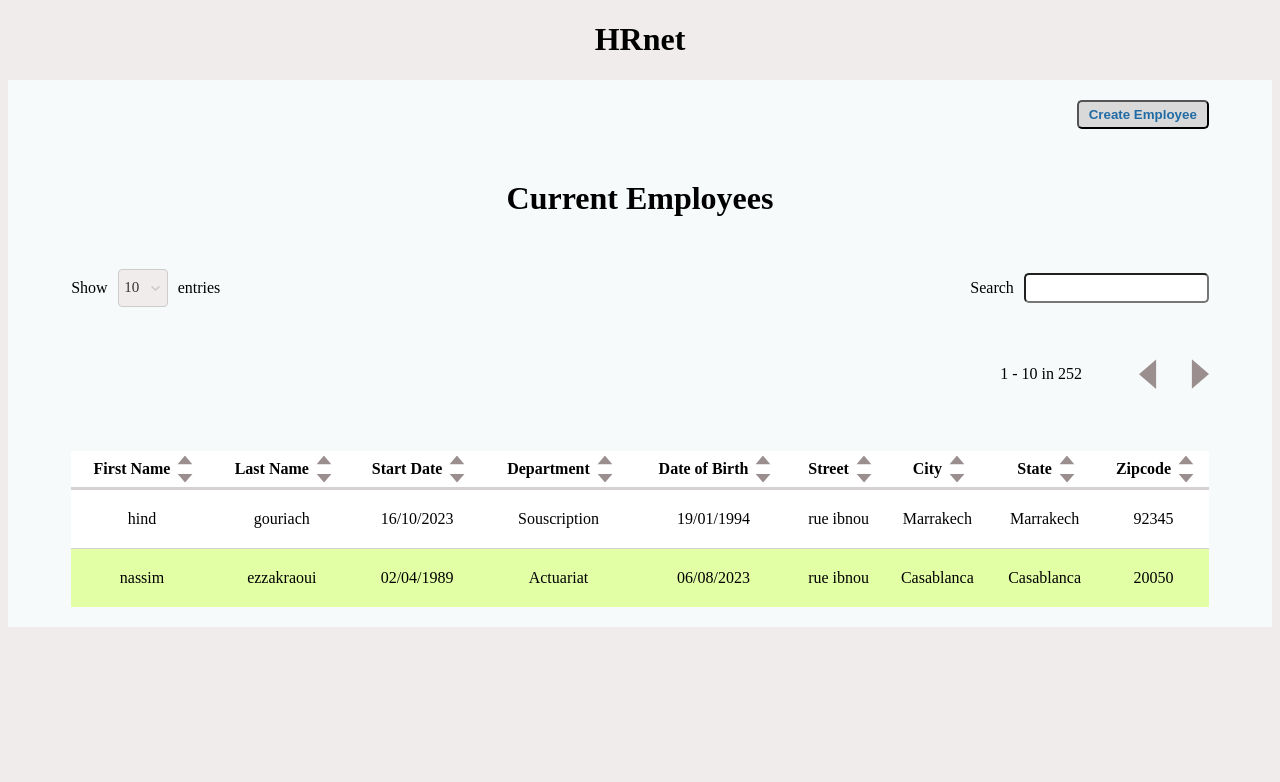
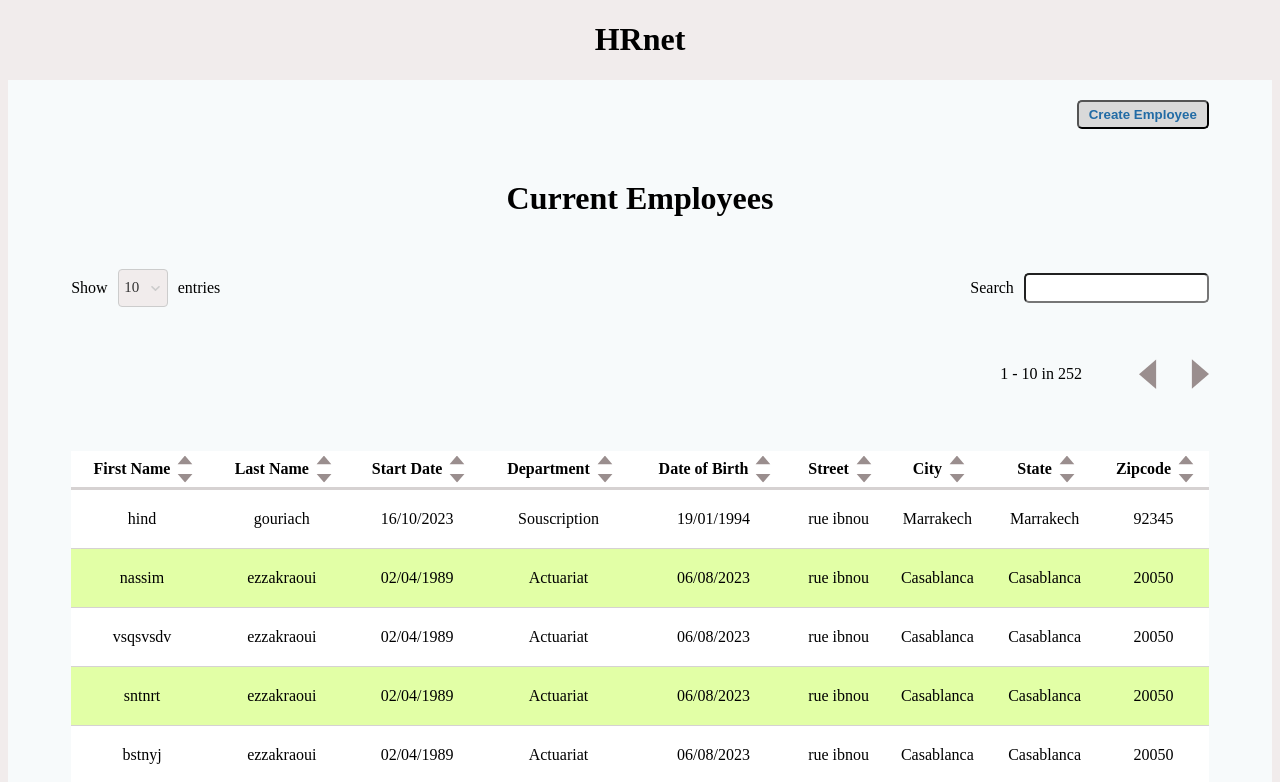
Before and after one commit to nassmim/oc-wealthHealth, a React (Vite) app: page /employees-list in a window 1280 px wide. Shown: the top 782 px of the page. Built offline with nearby package versions, Linux system fonts and the light colour scheme; data requests are answered from the project's data file.

Commit message:
feature: display table with different number of rows and with pagination

```diff
--- a/data/db.json
+++ b/data/db.json
@@ -14,6 +14,306 @@
     },
     {
       "id": "2",
+      "firstName": "nassim",
+      "lastName": "ezzakraoui",
+      "startDate": "02/04/1989",
+      "department": "Actuariat",
+      "birthdate": "06/08/2023",
+      "street": "rue ibnou",
+      "city": "Casablanca",
+      "state": "Casablanca",
+      "zipcode": "20050"
+    },
+    {
+      "id": "3",
+      "firstName": "vsqsvsdv",
+      "lastName": "ezzakraoui",
+      "startDate": "02/04/1989",
+      "department": "Actuariat",
+      "birthdate": "06/08/2023",
+      "street": "rue ibnou",
+      "city": "Casablanca",
+      "state": "Casablanca",
+      "zipcode": "20050"
+    },
+    {
+      "id": "4",
+      "firstName": "sntnrt",
+      "lastName": "ezzakraoui",
+      "startDate": "02/04/1989",
+      "department": "Actuariat",
+      "birthdate": "06/08/2023",
+      "street": "rue ibnou",
+      "city": "Casablanca",
+      "state": "Casablanca",
+      "zipcode": "20050"
+    },
+    {
+      "id": "5",
+      "firstName": "bstnyj",
+      "lastName": "ezzakraoui",
+      "startDate": "02/04/1989",
+      "department": "Actuariat",
+      "birthdate": "06/08/2023",
+      "street": "rue ibnou",
+      "city": "Casablanca",
+      "state": "Casablanca",
+      "zipcode": "20050"
+    },
+    {
+      "id": "6",
+      "firstName": "kon^fo'",
+      "lastName": "ezzakraoui",
+      "startDate": "02/04/1989",
+      "department": "Actuariat",
+      "birthdate": "06/08/2023",
+      "street": "rue ibnou",
+      "city": "Casablanca",
+      "state": "Casablanca",
+      "zipcode": "20050"
+    },
+    {
+      "id": "7",
+      "firstName": "po,czeo",
+      "lastName": "ezzakraoui",
+      "startDate": "02/04/1989",
+      "department": "Actuariat",
+      "birthdate": "06/08/2023",
+      "street": "rue ibnou",
+      "city": "Casablanca",
+      "state": "Casablanca",
+      "zipcode": "20050"
+    },
+    {
+      "id": "8",
+      "firstName": "uiehn",
+      "lastName": "ezzakraoui",
+      "startDate": "02/04/1989",
+      "department": "Actuariat",
+      "birthdate": "06/08/2023",
+      "street": "rue ibnou",
+      "city": "Casablanca",
+      "state": "Casablanca",
+      "zipcode": "20050"
+    },
+    {
+      "id": "9",
+      "firstName": "k,k,c on",
+      "lastName": "ezzakraoui",
+      "startDate": "02/04/1989",
+      "department": "Actuariat",
+      "birthdate": "06/08/2023",
+      "street": "rue ibnou",
+      "city": "Casablanca",
+      "state": "Casablanca",
+      "zipcode": "20050"
+    },
+    {
+      "id": "10",
+      "firstName": "iohruhh",
+      "lastName": "ezzakraoui",
+      "startDate": "02/04/1989",
+      "department": "Actuariat",
+      "birthdate": "06/08/2023",
+      "street": "rue ibnou",
+      "city": "Casablanca",
+      "state": "Casablanca",
+      "zipcode": "20050"
+    },
+    {
+      "id": "11",
+      "firstName": "ckonezc",
+      "lastName": "ezzakraoui",
+      "startDate": "02/04/1989",
+      "department": "Actuariat",
+      "birthdate": "06/08/2023",
+      "street": "rue ibnou",
+      "city": "Casablanca",
+      "state": "Casablanca",
+      "zipcode": "20050"
+    },
+    {
+      "id": "12",
+      "firstName": "cjzbphbf",
+      "lastName": "ezzakraoui",
+      "startDate": "02/04/1989",
+      "department": "Actuariat",
+      "birthdate": "06/08/2023",
+      "street": "rue ibnou",
+      "city": "Casablanca",
+      "state": "Casablanca",
+      "zipcode": "20050"
+    },
+    {
+      "id": "13",
+      "firstName": "cjzbphbf",
+      "lastName": "ezzakraoui",
+      "startDate": "02/04/1989",
+      "department": "Actuariat",
+      "birthdate": "06/08/2023",
+      "street": "rue ibnou",
+      "city": "Casablanca",
+      "state": "Casablanca",
+      "zipcode": "20050"
+    },
+    {
+      "id": "14",
+      "firstName": "nassim",
+      "lastName": "ezzakraoui",
+      "startDate": "02/04/1989",
+      "department": "Actuariat",
+      "birthdate": "06/08/2023",
+      "street": "rue ibnou",
+      "city": "Casablanca",
+      "state": "Casablanca",
+      "zipcode": "20050"
+    },
+    {
+      "id": "15",
+      "firstName": "nassim",
+      "lastName": "ezzakraoui",
+      "startDate": "02/04/1989",
+      "department": "Actuariat",
+      "birthdate": "06/08/2023",
+      "street": "rue ibnou",
+      "city": "Casablanca",
+      "state": "Casablanca",
+      "zipcode": "20050"
+    },
+    {
+      "id": "16",
+      "firstName": "nassim",
+      "lastName": "ezzakraoui",
+      "startDate": "02/04/1989",
+      "department": "Actuariat",
+      "birthdate": "06/08/2023",
+      "street": "rue ibnou",
+      "city": "Casablanca",
+      "state": "Casablanca",
+      "zipcode": "20050"
+    },
+    {
+      "id": "17",
+      "firstName": "nassim",
+      "lastName": "ezzakraoui",
+      "startDate": "02/04/1989",
+      "department": "Actuariat",
+      "birthdate": "06/08/2023",
+      "street": "rue ibnou",
+      "city": "Casablanca",
+      "state": "Casablanca",
+      "zipcode": "20050"
+    },
+    {
+      "id": "18",
+      "firstName": "nassim",
+      "lastName": "ezzakraoui",
+      "startDate": "02/04/1989",
+      "department": "Actuariat",
+      "birthdate": "06/08/2023",
+      "street": "rue ibnou",
+      "city": "Casablanca",
+      "state": "Casablanca",
+      "zipcode": "20050"
+    },
+    {
+      "id": "19",
+      "firstName": "nassim",
+      "lastName": "ezzakraoui",
+      "startDate": "02/04/1989",
+      "department": "Actuariat",
+      "birthdate": "06/08/2023",
+      "street": "rue ibnou",
+      "city": "Casablanca",
+      "state": "Casablanca",
+      "zipcode": "20050"
+    },
+    {
+      "id": "20",
+      "firstName": "nassim",
+      "lastName": "ezzakraoui",
+      "startDate": "02/04/1989",
+      "department": "Actuariat",
+      "birthdate": "06/08/2023",
+      "street": "rue ibnou",
+      "city": "Casablanca",
+      "state": "Casablanca",
+      "zipcode": "20050"
+    },
+    {
+      "id": "21",
+      "firstName": "nassim",
+      "lastName": "ezzakraoui",
+      "startDate": "02/04/1989",
+      "department": "Actuariat",
+      "birthdate": "06/08/2023",
+      "street": "rue ibnou",
+      "city": "Casablanca",
+      "state": "Casablanca",
+      "zipcode": "20050"
+    },
+    {
+      "id": "22",
+      "firstName": "nassim",
+      "lastName": "ezzakraoui",
+      "startDate": "02/04/1989",
+      "department": "Actuariat",
+      "birthdate": "06/08/2023",
+      "street": "rue ibnou",
+      "city": "Casablanca",
+      "state": "Casablanca",
+      "zipcode": "20050"
+    },
+    {
+      "id": "23",
+      "firstName": "nassim",
+      "lastName": "ezzakraoui",
+      "startDate": "02/04/1989",
+      "department": "Actuariat",
+      "birthdate": "06/08/2023",
+      "street": "rue ibnou",
+      "city": "Casablanca",
+      "state": "Casablanca",
+      "zipcode": "20050"
+    },
+    {
+      "id": "24",
+      "firstName": "nassim",
+      "lastName": "ezzakraoui",
+      "startDate": "02/04/1989",
+      "department": "Actuariat",
+      "birthdate": "06/08/2023",
+      "street": "rue ibnou",
+      "city": "Casablanca",
+      "state": "Casablanca",
+      "zipcode": "20050"
+    },
+    {
+      "id": "25",
+      "firstName": "nassim",
+      "lastName": "ezzakraoui",
+      "startDate": "02/04/1989",
+      "department": "Actuariat",
+      "birthdate": "06/08/2023",
+      "street": "rue ibnou",
+      "city": "Casablanca",
+      "state": "Casablanca",
+      "zipcode": "20050"
+    },
+    {
+      "id": "26",
+      "firstName": "nassim",
+      "lastName": "ezzakraoui",
+      "startDate": "02/04/1989",
+      "department": "Actuariat",
+      "birthdate": "06/08/2023",
+      "street": "rue ibnou",
+      "city": "Casablanca",
+      "state": "Casablanca",
+      "zipcode": "20050"
+    },
+    {
+      "id": "27",
       "firstName": "nassim",
       "lastName": "ezzakraoui",
       "startDate": "02/04/1989",
--- a/src/features/ViewEmployees/Table/hooks/useSortTable.ts
+++ b/src/features/ViewEmployees/Table/hooks/useSortTable.ts
@@ -3,7 +3,11 @@ import { EmployeeEntity } from '../../employeesSlice'
 
 const useSortTable = (
   data: EmployeeEntity[]
-): [EmployeeEntity[], (sortingField: string, sortingOrder: string) => void] => {
+): [
+  EmployeeEntity[],
+  React.Dispatch<React.SetStateAction<EmployeeEntity[]>>,
+  (sortingField: string, sortingOrder: string) => void
+] => {
   const [tableData, setTableData] = useState(data)
 
   const sortData = (sortingField: string, sortingOrder: string): void => {
@@ -29,7 +33,8 @@ const useSortTable = (
 
     setTableData(dataSorted)
   }
-  return [tableData, sortData]
+
+  return [tableData, setTableData, sortData]
 }
 
 export default useSortTable
--- a/src/features/ViewEmployees/ViewEmployees.tsx
+++ b/src/features/ViewEmployees/ViewEmployees.tsx
@@ -3,8 +3,8 @@ import { Link } from 'react-router-dom'
 import { ButtonStyled } from '../../shared/style.ts'
 import { Title } from '../../shared/style.ts'
 
-import { useEffect } from 'react'
-import { useGetEmployeesQuery } from '../api/apiEmployeesSlice'
+import { useEffect, useState } from 'react'
+import { useLazyGetEmployeesQuery } from '../api/apiEmployeesSlice'
 
 import type { TableColumn } from './types.tsx'
 import type { OptionValue } from '../../shared/Inputs/SelectDropdown.tsx'
@@ -23,19 +23,40 @@ const columns: TableColumn[] = [
 ]
 
 const entriesNumberOptions: OptionValue[] = [
-  { value: '1', label: '10' },
+  { value: '10', label: '10' },
   { value: '25', label: '25' },
   { value: '50', label: '50' },
   { value: '100', label: '100' },
 ]
 
 const ViewEmployees = () => {
-  const { data: employees = [], isError, isLoading } = useGetEmployeesQuery({})
+  const getEmployees = async (fromIndex: number, toIndex: number) => {
+    const employeesFetched = await getEmployeesTrigger(undefined, true)
+      .unwrap()
+      .catch((err) => {
+        throw new Error()
+      })
+
+    setEmployees(employeesFetched.slice(fromIndex, toIndex))
+  }
+  const [
+    getEmployeesTrigger,
+    { data: employeesUpdated = [], isError, isLoading, isSuccess },
+  ] = useLazyGetEmployeesQuery()
+  const [employees, setEmployees] = useState(employeesUpdated)
 
   useEffect(() => {
     if (isError) throw new Error()
   }, [isError])
+  useEffect(() => {
+    // console.log('useEffect employees')
+    // console.log(employees)
+  }, [employees])
 
+  useEffect(() => {
+    // console.log('useeffet is success')
+    // console.log(employees)
+  }, [isSuccess])
   return (
     <Container>
       <MainContainer>
@@ -48,6 +69,7 @@ const ViewEmployees = () => {
           <div>It's coming</div>
         ) : (
           <DisplayTable
+            fetchData={getEmployees}
             data={employees}
             columns={columns}
             initialSort={{ column: 'id', order: 'asc' }}
--- a/src/features/ViewEmployees/hooks/useSearch.ts
+++ b/src/features/ViewEmployees/hooks/useSearch.ts
@@ -12,6 +12,7 @@ const useSearch = ({
   searchOnFullWord: boolean
 }): [
   EmployeeEntity[],
+  React.Dispatch<React.SetStateAction<EmployeeEntity[]>>,
   string,
   React.Dispatch<React.SetStateAction<string>>
 ] => {
@@ -67,7 +68,11 @@ const useSearch = ({
     filter()
   }, [searchValue])
 
-  return [tableData, searchValue, setSearchValue]
+  useEffect(() => {
+    setTableData(data)
+  }, [data])
+
+  return [tableData, setTableData, searchValue, setSearchValue]
 }
 
 export default useSearch
--- a/src/features/api/apiEmployeesSlice.ts
+++ b/src/features/api/apiEmployeesSlice.ts
@@ -9,5 +9,4 @@ export const apiEmployeesSlice = apiSlice.injectEndpoints({
   }),
 })
 
-export const { useGetEmployeesQuery, useAddEmployeeMutation } =
-  apiEmployeesSlice
+export const { useLazyGetEmployeesQuery } = apiEmployeesSlice
```
Also changed, not shown: src/features/ViewEmployees/DisplayTable.tsx (+45 -8 lines), src/features/ViewEmployees/EntriesNumberSelectDropdown.tsx (+21 -16 lines).
